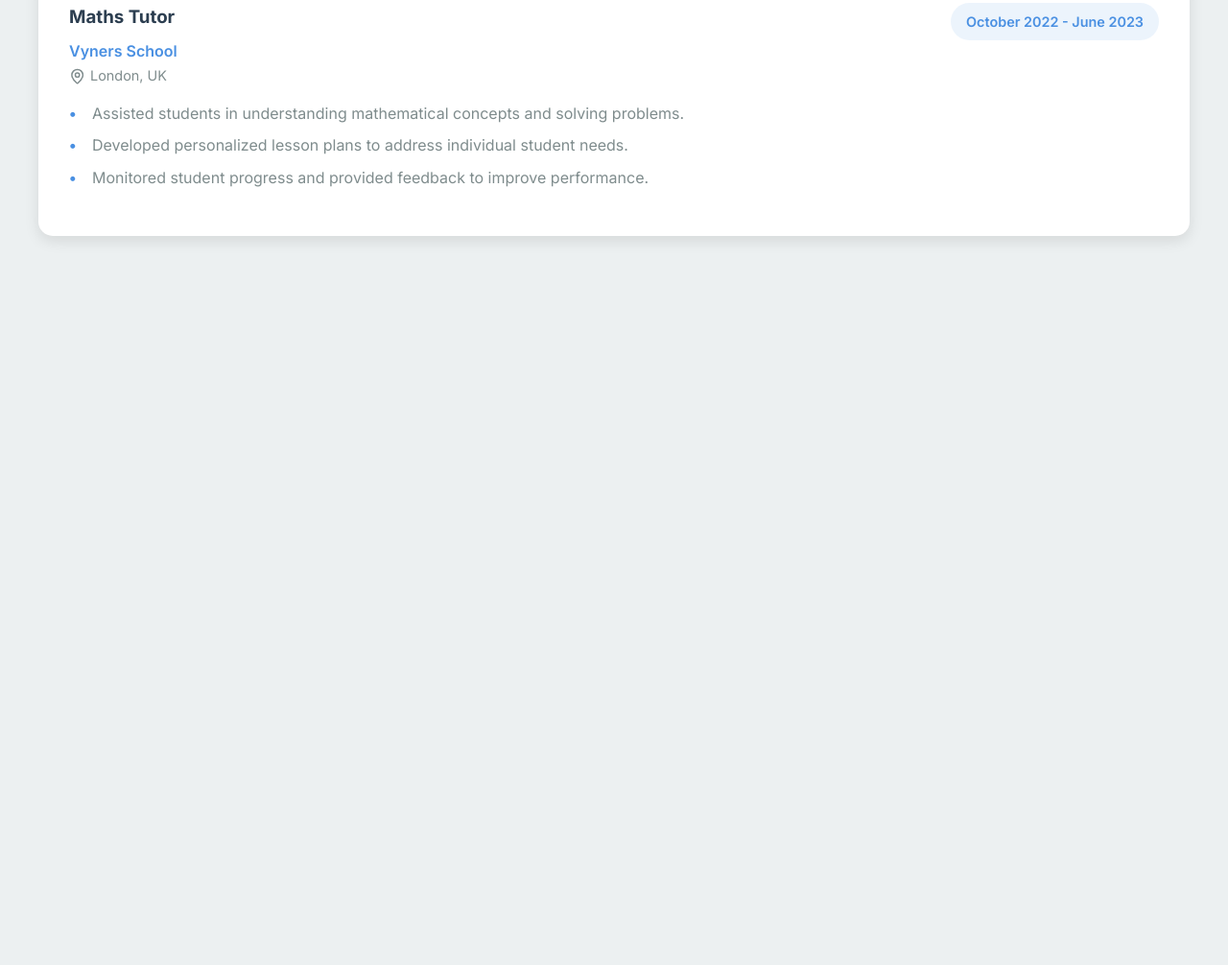
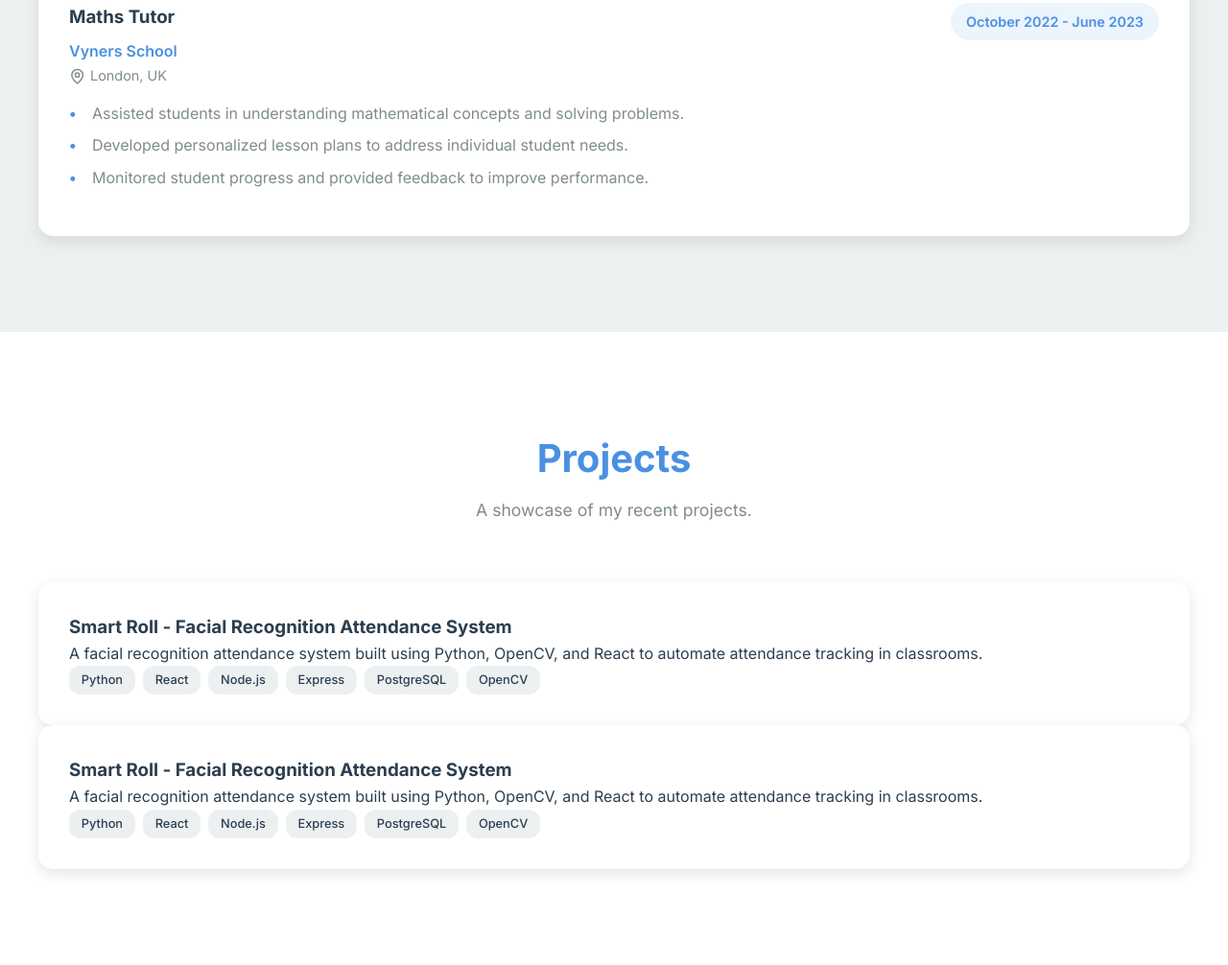
Before and after one commit to RushilYadav/Personal-Portfolio-Website, a plain HTML site: page index.html in a window 1280 px wide. Shown: the part 2968-3974 px from the top of the page at 96% size. Before the commit the page ends 3314 px from the top, so only its background shows below. Drawn offline with nearby package versions, Linux system fonts and the light colour scheme.

Commit message:
Add Projects section with cards to homepage
Introduced a new Projects section in index.html, featuring project cards with descriptions and tech stacks. Added corresponding CSS styles for project cards, links, and hover effects to styles.css for improved presentation and interactivity.

```diff
--- a/css/styles.css
+++ b/css/styles.css
@@ -329,7 +329,43 @@ body {
     margin-bottom: 0.3rem;
 }
 
+/* Projects Section */
+.projects-card-link {
+    text-decoration: none;
+    color: inherit;
+    display: block;
+}
 
+.project-card-link,
+.project-card-link:link,
+.project-card-link:visited,
+.project-card-link:hover,
+.project-card-link:active {
+    text-decoration: none;
+    color: inherit;
+}
+
+.project-card {
+    background: var(--white);
+    padding: 2rem;
+    border-radius: 15px;
+    box-shadow: 0 5px 15px rgba(0, 0, 0, 0.1);
+    transition: transform 0.3s ease, box-shadow 0.3s ease;
+    cursor: pointer;
+}
+
+.project-card-link:hover .project-card {
+    transform: translateY(-5px);
+    box-shadow: 0 8px 20px rgba(0, 0, 0, 0.2);
+}
+
+.project-card h3,
+.project-card p,
+.project-card .tech-stack,
+.project-card .tech-tag {
+    text-decoration: none;
+    color: var(--dark-gray);
+}
 
 
 
--- a/index.html
+++ b/index.html
@@ -85,7 +85,7 @@
     </section>
 
     <!-- Experience -->
-     <section id="experience" class="section">
+    <section id="experience" class="section">
         <div class="container fade-in">
             <div class="section-header">
                 <h2><span class="highlight">Experience</span></h2>
@@ -159,7 +159,63 @@
                 </div>
             </div>
         </div>
-     </section>
+    </section>
+
+    <!-- Projects -->
+    <section id="projects" class="section">
+        <div class="container fade-in">
+            <div class="section-header">
+                <h2><span class="highlight">Projects</span></h2>
+                <p>A showcase of my recent projects.</p>
+            </div>
+            <div class="projects-grid">
+                <!-- Project 1 -->
+                <a href="https://github.com/RushilYadav/Smart-Roll" target="_blank" class="project-card-link">
+                    <div class="project-card">
+                        <h3>Smart Roll - Facial Recognition Attendance System</h3>
+                        <p class="project-description">A facial recognition attendance system built using Python, OpenCV, and React to automate attendance tracking in classrooms.</p>
+                        <div class="tech-stack">
+                            <span class="tech-tag">Python</span>
+                            <span class="tech-tag">React</span>
+                            <span class="tech-tag">Node.js</span>
+                            <span class="tech-tag">Express</span>
+                            <span class="tech-tag">PostgreSQL</span>
+                            <span class="tech-tag">OpenCV</span>
+                        </div>
+                    </div>
+                </a>
+
+                <!-- Next Project -->
+                <a href="https://github.com/RushilYadav/Smart-Roll" target="_blank" class="project-card-link">
+                    <div class="project-card">
+                        <h3>Smart Roll - Facial Recognition Attendance System</h3>
+                        <p class="project-description">A facial recognition attendance system built using Python, OpenCV, and React to automate attendance tracking in classrooms.</p>
+                        <div class="tech-stack">
+                            <span class="tech-tag">Python</span>
+                            <span class="tech-tag">React</span>
+                            <span class="tech-tag">Node.js</span>
+                            <span class="tech-tag">Express</span>
+                            <span class="tech-tag">PostgreSQL</span>
+                            <span class="tech-tag">OpenCV</span>
+                        </div>
+                    </div>
+                </a>
+
+
+
+
+            </div>
+        </div>
+    </section>
+
+
+
+
+
+
+
+
+
 
 
 
```
